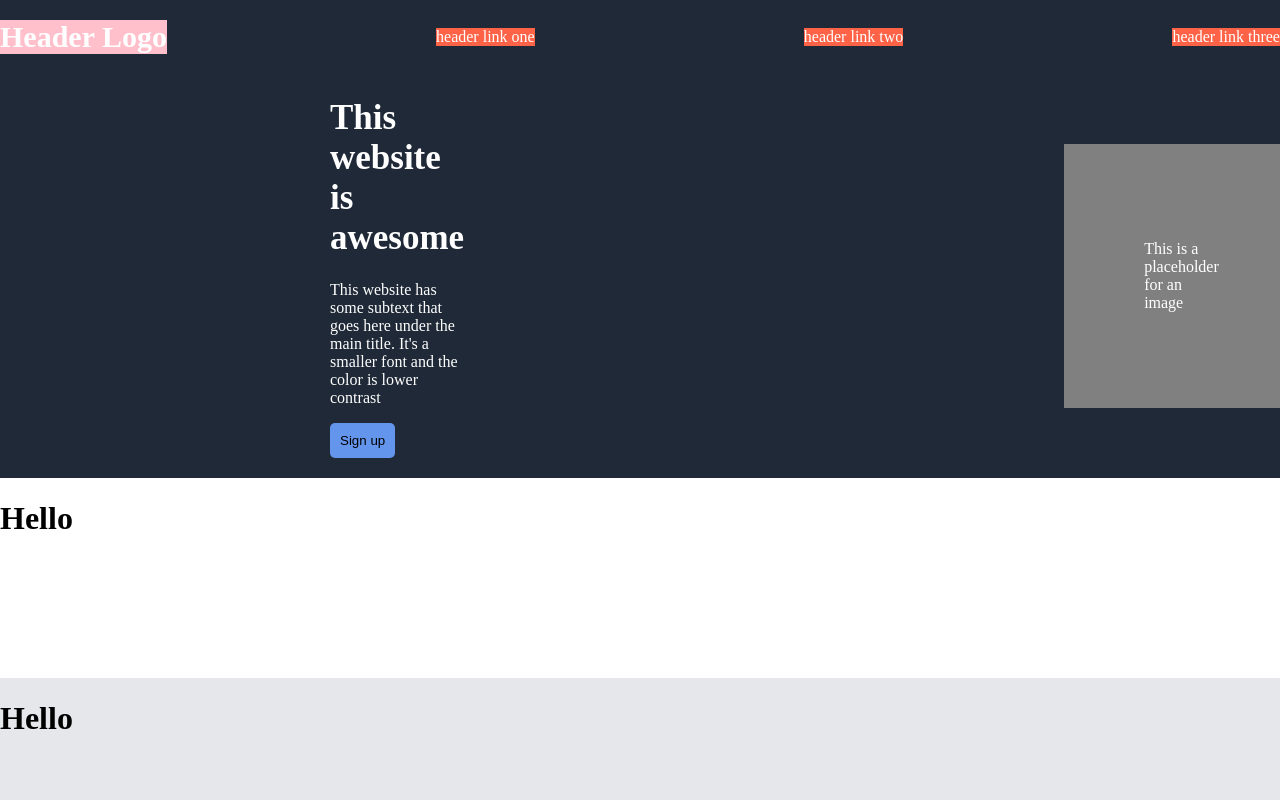
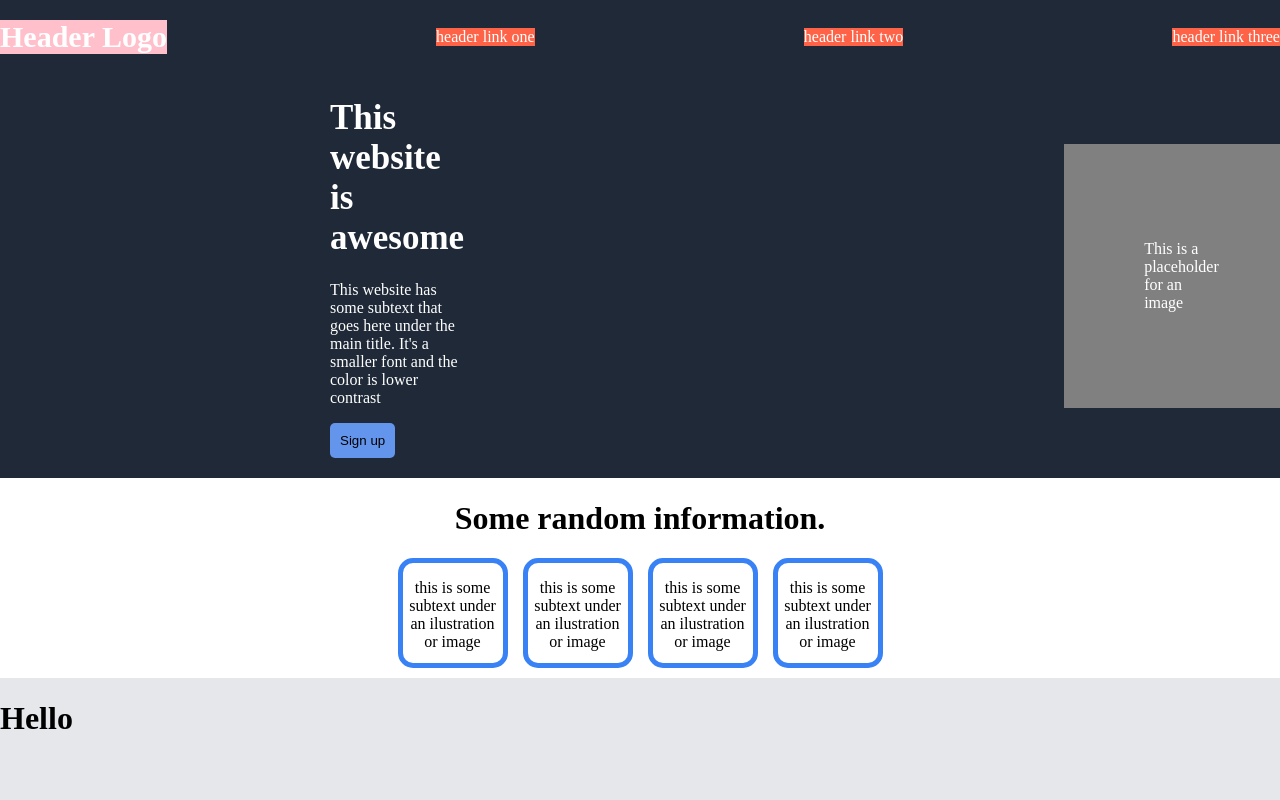
Before and after one commit to Arturmoura123/landing_page_project, a plain HTML site: page index.html in a window 1280 px wide. Shown: the top 800 px of the page. Drawn offline with Linux system fonts and the light colour scheme.

Commit message:
Do second container

```diff
--- a/index.html
+++ b/index.html
@@ -36,8 +36,24 @@
 
 
     <div class="second_container">
-        <h1>Hello</h1>
+        <h1>Some random information.</h1>
 
+
+
+    <div class="four_squares">
+        <div class="first_square">
+            <p>this is some subtext under an ilustration or image</p>
+        </div>
+        <div class="second_square">
+            <p>this is some subtext under an ilustration or image</p>
+        </div>
+        <div class="third_square">
+            <p>this is some subtext under an ilustration or image</p>
+        </div>
+        <div class="fourth_square">
+            <p>this is some subtext under an ilustration or image</p>
+        </div>
+    </div>
     </div>
 
 
--- a/style.css
+++ b/style.css
@@ -109,3 +109,32 @@ body {
     background-color: grey;
     padding: 80px;
 }
+
+.second_container h1{
+    text-align: center;
+
+
+}
+
+.four_squares {
+display: flex;
+align-items: flex-start;
+justify-content: center;
+gap: 15px;
+
+}
+
+.four_squares .first_square,
+.four_squares .second_square,
+.four_squares .third_square,
+.four_squares .fourth_square
+ {
+    height: 100px;
+    width: 100px;
+    border: 5px solid #3882F6;
+    border-radius: 15px; /* Adjust the value as needed */
+}
+
+.four_squares p {
+    text-align: center;
+}
```
